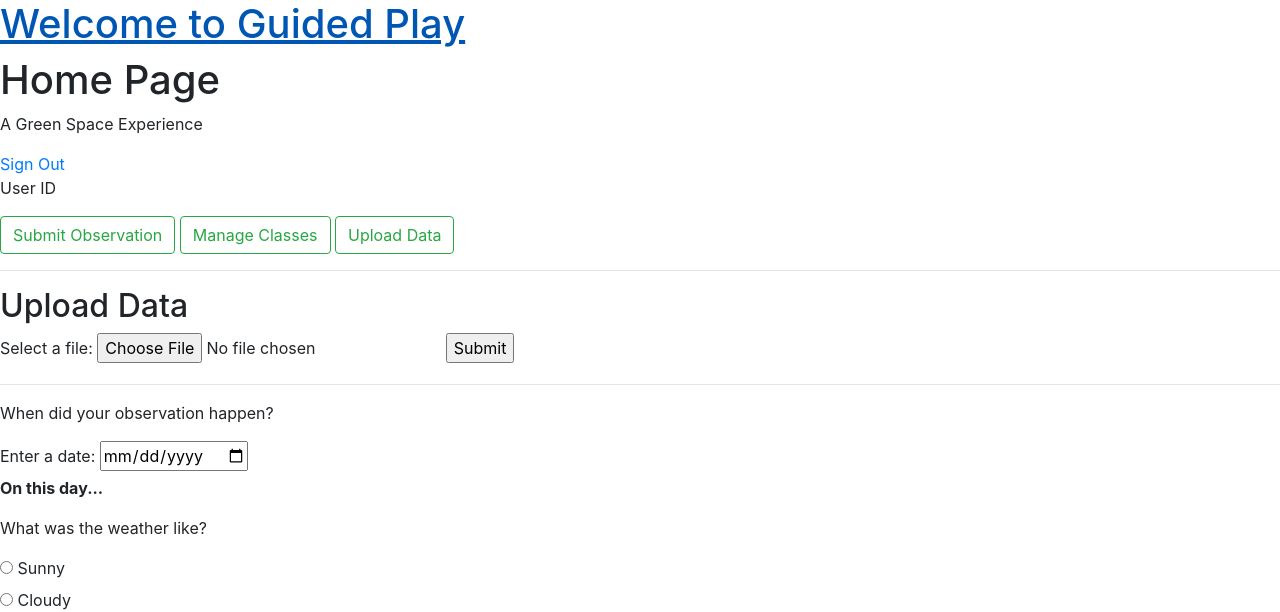
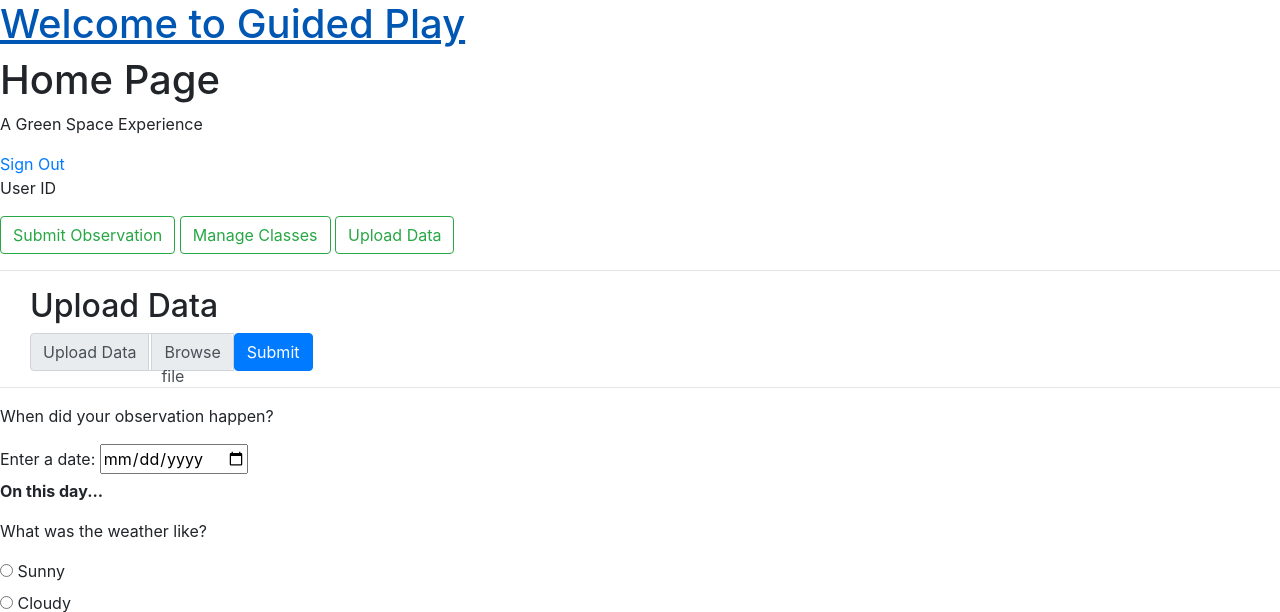
Before and after one commit to JamesAMarshall/UWS_GuidedPlay_PX, a PHP site: page /html/home_school.php in a window 1280 px wide. Shown: the top 612 px of the page. Run offline with PHP 8.4, Linux system fonts and the light colour scheme; the visitor is signed in with stand-in values (Sample User, id 1); data that the repository does not hold is empty.

Commit message:
Extra bootstrap Styling

```diff
--- a/html/home_school.php
+++ b/html/home_school.php
@@ -26,23 +26,30 @@
 			<p>A Green Space Experience</p>
             <a href = "../php/requests/logout.php">Sign Out</a>
             <p>User ID</p>
-            <a class="btn btn-outline-success" id="rcorners1" href="">Submit Observation</a>
-            <a class="btn btn-outline-success" id="rcorners1" href="">Manage Classes</a>
-            <a class="btn btn-outline-success" id="rcorners1" href="">Upload Data</a>
+            <a class="btn btn-outline-success" href="">Submit Observation</a>
+            <a class="btn btn-outline-success" href="">Manage Classes</a>
+            <a class="btn btn-outline-success" href="">Upload Data</a>
         </div>
 
 		<hr>
 
-        <div>
-            <h2>Upload Data</h2>
-            <form method="post" enctype="multipart/form-data" action="javascript:UploadFile()" onsubmit="return ValidateInput()">
-                    <label for="myfile">Select a file:</label>
-                    <input type="file" id="myfile" name="myfile">
-                    <input type="submit" name="submit" id="submit">
-            </form>
+        <div class="container-fluid">
+			<h2 class="col">Upload Data</h2>
+			<div class="input-group mb-3 col-3">
+				<div class="input-group-prepend">
+					<span class="input-group-text">Upload Data</span>
+				</div>
+				<div class="custom-file">
+					<form method="post" enctype="multipart/form-data" action="javascript:UploadFile()" onsubmit="return ValidateInput()">
+						<input type="file" class="custom-file-input" id="inputGroupFile01" id="myfile" name="myfile">
+						<label class="custom-file-label" for="inputGroupFile01">Choose file</label>
+					</form>
+				</div>
+				<input class="btn btn-primary col-md-auto" type="submit" name="submit" id="submit">
+			</div>
 
             <p id="demo"></p>
-		</div>
+        </div>
 
 		<hr>
 
```
Also changed, not shown: html/home_research.php (+23 -17 lines).
